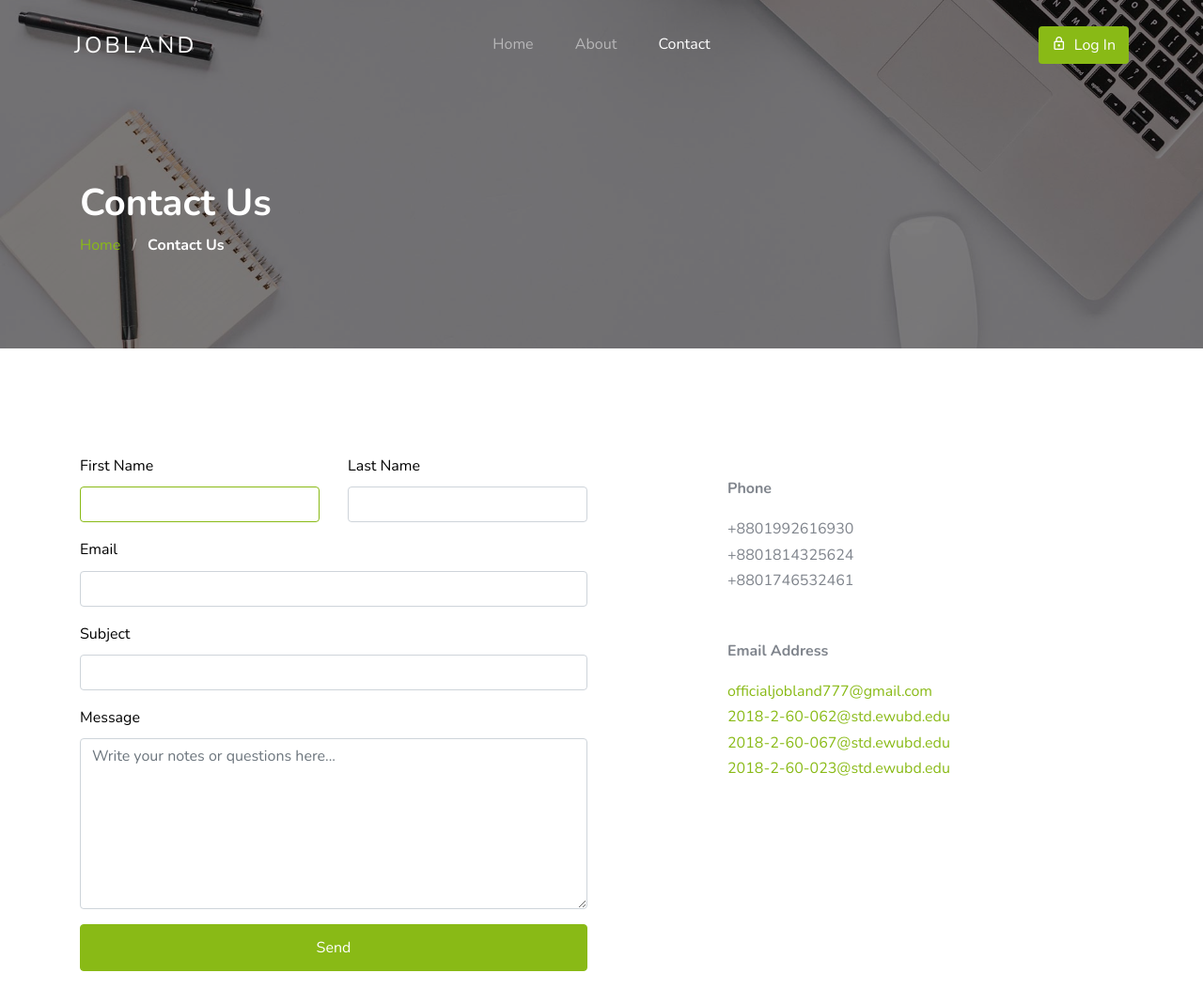
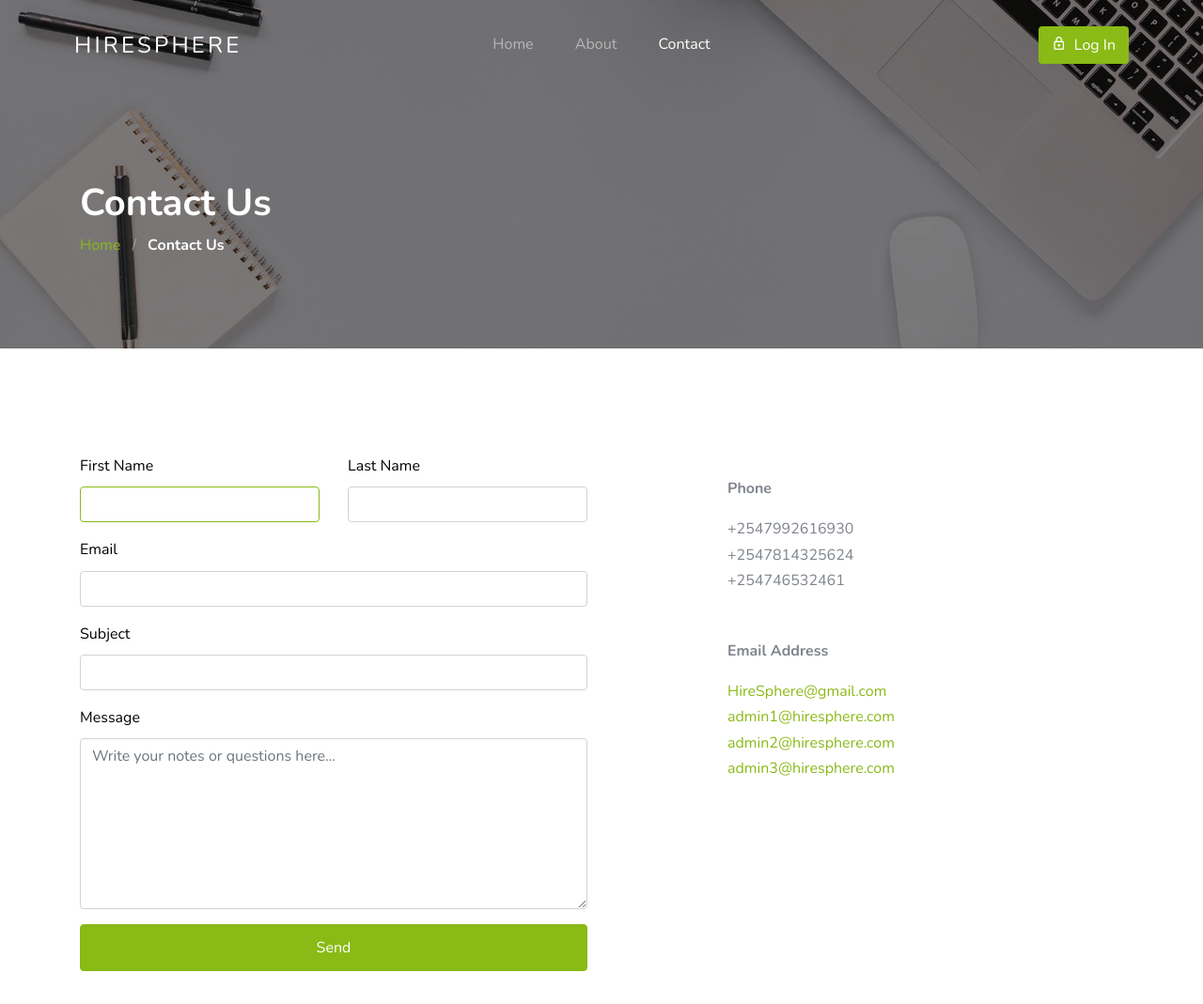
Before and after one commit to calebmayaka/HireSphere-Hiring-System, a Django app: page /contact in a window 1280 px wide. Shown: the top 1069 px of the page at 94% size. Run offline with Django 3.2, Linux system fonts and the light colour scheme; some libraries are stand-ins or nearby versions; some web fonts are replaced.

Commit message:
some changes

```diff
--- a/base/templates/user/company/company-edit-profile.html
+++ b/base/templates/user/company/company-edit-profile.html
@@ -8,7 +8,7 @@
 <header class="site-navbar mt-3">
     <div class="container-fluid">
         <div class="row align-items-center">
-            <div class="site-logo col-6"><a href="{% url 'home' %}">JobLand</a></div>
+            <div class="site-logo col-6"><a href="{% url 'home' %}"></a></div>
 
             <div class="right-cta-menu text-right d-flex aligin-items-center col-6">
                 <div class="ml-auto">
--- a/base/templates/user/company/company-profile.html
+++ b/base/templates/user/company/company-profile.html
@@ -9,7 +9,7 @@
     <div class="container-fluid">
         <div class="row align-items-center">
             <div class="site-logo col-6">
-                <div class="site-logo col-6"><a href="{% url 'home' %}">JobLand</a></div>
+                <div class="site-logo col-6"><a href="{% url 'home' %}">HireSphere</a></div>
             </div>
 
             <nav class="mx-auto site-navigation">
--- a/base/templates/user/company/company-register.html
+++ b/base/templates/user/company/company-register.html
@@ -8,7 +8,7 @@
 <header class="site-navbar mt-3">
     <div class="container-fluid">
         <div class="row align-items-center">
-            <div class="site-logo col-6"><a href="{% url 'home' %}">JobLand</a></div>
+            <div class="site-logo col-6"><a href="{% url 'home' %}">HireSphere</a></div>
 
             <nav class="mx-auto site-navigation">
                 <ul class="site-menu js-clone-nav d-none d-xl-block ml-0 pl-0">
@@ -50,7 +50,7 @@
     <div class="container">
         <div class="row">
             <div class="col-lg-12 mb-5">
-                <h2 class="mb-4">Sign Up To JobLand</h2>
+                <h2 class="mb-4">Sign Up To HireSphere</h2>
                 <form action="" class="p-4 border rounded" method="POST">
                     {% csrf_token %}
                     <div class="row form-group">
--- a/base/templates/user/contact.html
+++ b/base/templates/user/contact.html
@@ -8,7 +8,7 @@
 <header class="site-navbar mt-3">
     <div class="container-fluid">
         <div class="row align-items-center">
-            <div class="site-logo col-6"><a href="{% url 'home' %}">JobLand</a></div>
+            <div class="site-logo col-6"><a href="{% url 'home' %}">HireSphere</a></div>
 
             <nav class="mx-auto site-navigation">
                 <ul class="site-menu js-clone-nav d-none d-xl-block ml-0 pl-0">
@@ -115,16 +115,16 @@
                 <div class="p-4 mb-3 bg-white">
 
                     <p class="mb-3 font-weight-bold">Phone</p>
-                    <p class="mb-0">+8801992616930</p>
-                    <p class="mb-0">+8801814325624</p>
-                    <p class="mb-0">+8801746532461</p>
+                    <p class="mb-0">+2547992616930</p>
+                    <p class="mb-0">+2547814325624</p>
+                    <p class="mb-0">+254746532461</p>
                     <p class="mb-5"></p>
 
                     <p class="mb-3 font-weight-bold">Email Address</p>
-                    <p class="mb-0"><a href="mailto:officialjobland777@gmail.com">officialjobland777@gmail.com</a></p>
-                    <p class="mb-0"><a href="mailto:2018-2-60-062@std.ewubd.edu">2018-2-60-062@std.ewubd.edu</a></p>
-                    <p class="mb-0"><a href="mailto:2018-2-60-067@std.ewubd.edu">2018-2-60-067@std.ewubd.edu</a></p>
-                    <p class="mb-0"><a href="mailto:2018-2-60-023@std.ewubd.edu">2018-2-60-023@std.ewubd.edu</a></p>
+                    <p class="mb-0"><a href="mailto:HireSphere@gmail.com">HireSphere@gmail.com</a></p>
+                    <p class="mb-0"><a href="admin1@hiresphere.com">admin1@hiresphere.com</a></p>
+                    <p class="mb-0"><a href="admin2@hiresphere.com">admin2@hiresphere.com</a></p>
+                    <p class="mb-0"><a href="admin3@hiresphere.com">admin3@hiresphere.com</a></p>
 
 
                 </div>
--- a/base/templates/user/deactivation_success.html
+++ b/base/templates/user/deactivation_success.html
@@ -8,7 +8,7 @@
 <header class="site-navbar mt-3">
     <div class="container-fluid">
         <div class="row align-items-center">
-            <div class="site-logo col-6"><a href="{% url 'home' %}">JobLand</a></div>
+            <div class="site-logo col-6"><a href="{% url 'home' %}">HireSphere</a></div>
 
             <nav class="mx-auto site-navigation">
                 <ul class="site-menu js-clone-nav d-none d-xl-block ml-0 pl-0">
@@ -29,7 +29,7 @@
 <section class="site-section">
     <div class="container">
         <h3>Account Successfully Deactivated</h3>
-        <p>Mail us at <a href="mailto:officialjobland777@gmail.com">officialjobland777@gmail.com</a> to Re-activate your
+        <p>Mail us at <a href="mailto:HireSphere@gmail.com">HireSphere@gmail.com</a> to Re-activate your
             account.</p>
         <a href="{% url 'home' %}">Go Back to Home</a>
     </div>
--- a/base/templates/user/index.html
+++ b/base/templates/user/index.html
@@ -8,7 +8,7 @@
 <header class="site-navbar mt-3">
     <div class="container-fluid">
         <div class="row align-items-center">
-            <div class="site-logo col-6"><a href="{% url 'home' %}">JobLand</a></div>
+            <div class="site-logo col-6"><a href="{% url 'home' %}">HireSphere</a></div>
 
             <nav class="mx-auto site-navigation">
                 <ul class="site-menu js-clone-nav d-none d-xl-block ml-0 pl-0">
--- a/base/templates/user/login.html
+++ b/base/templates/user/login.html
@@ -9,7 +9,7 @@
 <header class="site-navbar mt-3">
     <div class="container-fluid">
         <div class="row align-items-center">
-            <div class="site-logo col-6"><a href="{% url 'home' %}">JobLand</a></div>
+            <div class="site-logo col-6"><a href="{% url 'home' %}">HireSphere</a></div>
 
             <nav class="mx-auto site-navigation">
                 <ul class="site-menu js-clone-nav d-none d-xl-block ml-0 pl-0">
@@ -57,7 +57,7 @@
     <div class="container">
         <div class="row">
             <div class="col-lg-12 mb-5 ">
-                <h2 class="mb-4">Log In To JobLand</h2>
+                <h2 class="mb-4">Log In To HireSphere</h2>
                 <form method="POST" action="" class="p-4 border rounded">
                     {% csrf_token %}
 
--- a/base/templates/user/password-reset-done.html
+++ b/base/templates/user/password-reset-done.html
@@ -7,7 +7,7 @@
 <header class="site-navbar mt-3">
     <div class="container-fluid">
         <div class="row align-items-center">
-            <div class="site-logo col-6"><a href="{% url 'home' %}">JobLand</a></div>
+            <div class="site-logo col-6"><a href="{% url 'home' %}">HireSphere</a></div>
 
             <nav class="mx-auto site-navigation">
                 <ul class="site-menu js-clone-nav d-none d-xl-block ml-0 pl-0">
--- a/base/templates/user/password-reset-form.html
+++ b/base/templates/user/password-reset-form.html
@@ -9,7 +9,7 @@
 <header class="site-navbar mt-3">
     <div class="container-fluid">
         <div class="row align-items-center">
-            <div class="site-logo col-6"><a href="{% url 'home' %}">JobLand</a></div>
+            <div class="site-logo col-6"><a href="{% url 'home' %}">HireSphere</a></div>
 
             <nav class="mx-auto site-navigation">
                 <ul class="site-menu js-clone-nav d-none d-xl-block ml-0 pl-0">
--- a/base/templates/user/password-reset-sent.html
+++ b/base/templates/user/password-reset-sent.html
@@ -9,7 +9,7 @@
 <header class="site-navbar mt-3">
     <div class="container-fluid">
         <div class="row align-items-center">
-            <div class="site-logo col-6"><a href="{% url 'home' %}">JobLand</a></div>
+            <div class="site-logo col-6"><a href="{% url 'home' %}">HireSphere</a></div>
 
             <nav class="mx-auto site-navigation">
                 <ul class="site-menu js-clone-nav d-none d-xl-block ml-0 pl-0">
--- a/base/templates/user/password-reset.html
+++ b/base/templates/user/password-reset.html
@@ -8,7 +8,7 @@
 <header class="site-navbar mt-3">
     <div class="container-fluid">
         <div class="row align-items-center">
-            <div class="site-logo col-6"><a href="{% url 'home' %}">JobLand</a></div>
+            <div class="site-logo col-6"><a href="{% url 'home' %}">HireSphere</a></div>
 
             <nav class="mx-auto site-navigation">
                 <ul class="site-menu js-clone-nav d-none d-xl-block ml-0 pl-0">
--- a/base/templates/user/resume/create-resume.html
+++ b/base/templates/user/resume/create-resume.html
@@ -66,7 +66,7 @@
     <header class="site-navbar mt-3">
         <div class="container-fluid">
             <div class="row align-items-center">
-                <div class="site-logo col-6"><a href="{% url 'home' %}">JobLand</a></div>
+                <div class="site-logo col-6"><a href="{% url 'home' %}">HireSphere</a></div>
 
 
                 <nav class="mx-auto site-navigation">
--- a/base/templates/user/search-result.html
+++ b/base/templates/user/search-result.html
@@ -9,7 +9,7 @@
 <header class="site-navbar mt-3">
     <div class="container-fluid">
         <div class="row align-items-center" style="background: #ebeef0;">
-            <div class="site-logo col-6"><a class="text-black" href="{% url 'home' %}">JobLand</a></div>
+            <div class="site-logo col-6"><a class="text-black" href="{% url 'home' %}">HireSphere</a></div>
 
 <!--                        <nav class="mx-auto site-navigation">-->
 <!--                            <ul class="site-menu js-clone-nav d-none d-xl-block ml-0 pl-0">-->
--- a/base/user/utils.py
+++ b/base/user/utils.py
@@ -114,8 +114,8 @@ def render_to_pdf(template_src, context={}):
 
 
 def send_registration_mail(user):
-    subject = "Welcome to JobLand"
-    from_email = 'officialjobland777@gmail.com'
+    subject = "Welcome to HireSphere"
+    from_email = 'HireSphere@gmail.com'
 
     home_link = "http://127.0.0.1:8000"
     about_link = "http://127.0.0.1:8000"
```
